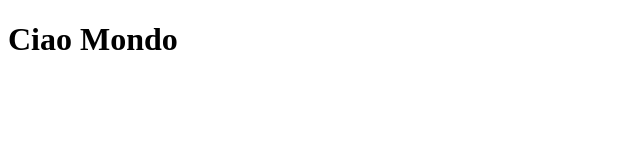
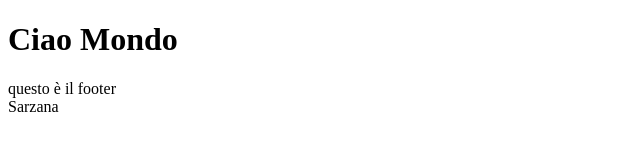
Before and after one commit to SaraG94/test, a plain HTML site: page index.html in a window 1280 px wide. Shown: the whole page, without its empty margins (0-640 px from the left). Drawn offline with Linux system fonts and the light colour scheme.

Commit message:
footer aggiunto a index.html
inserito tag footer con indirizzo

```diff
--- a/index.html
+++ b/index.html
@@ -10,5 +10,15 @@
     <header>
         <h1>Ciao Mondo</h1>
     </header>
+
+    <footer>
+        <div>
+            questo è il footer
+        </div>
+        <div>
+            Sarzana
+        </div>
+    </footer>
+
 </body>
 </html>
```
